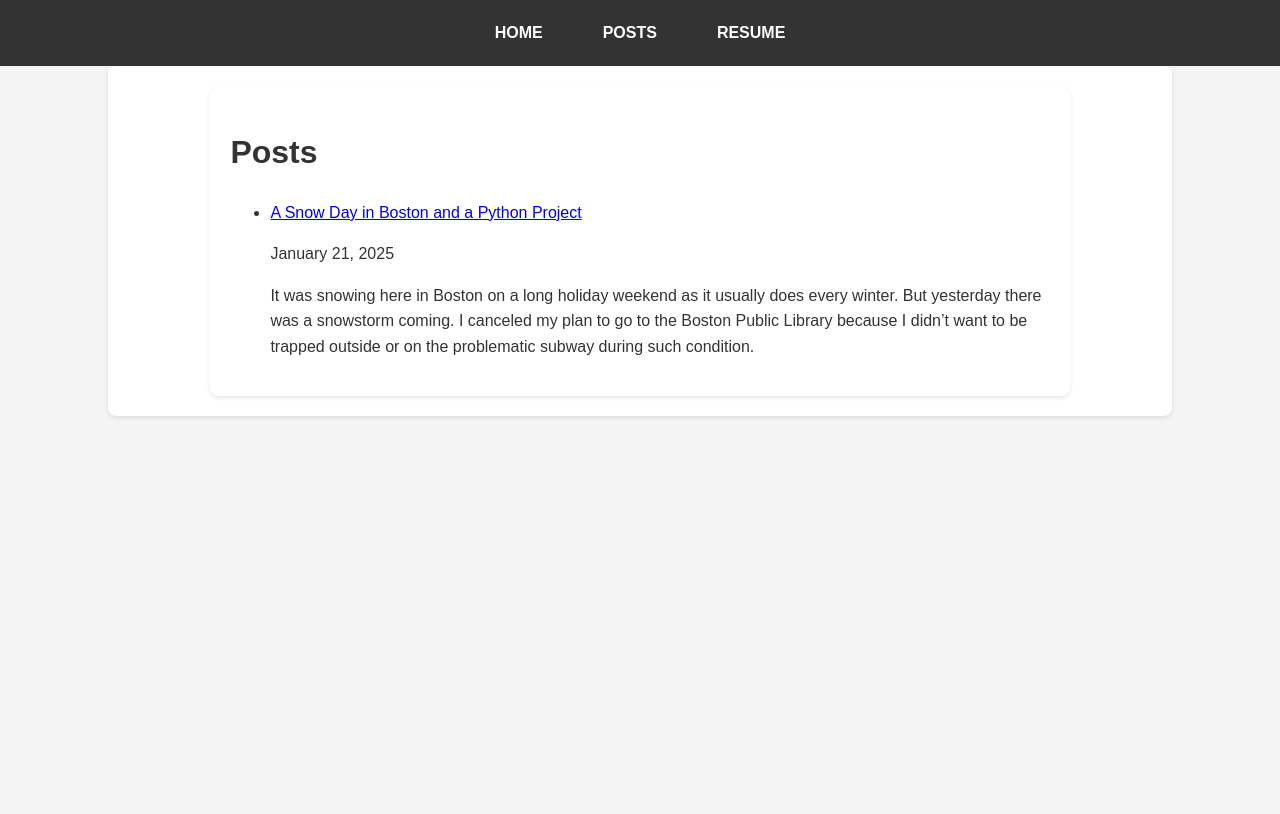
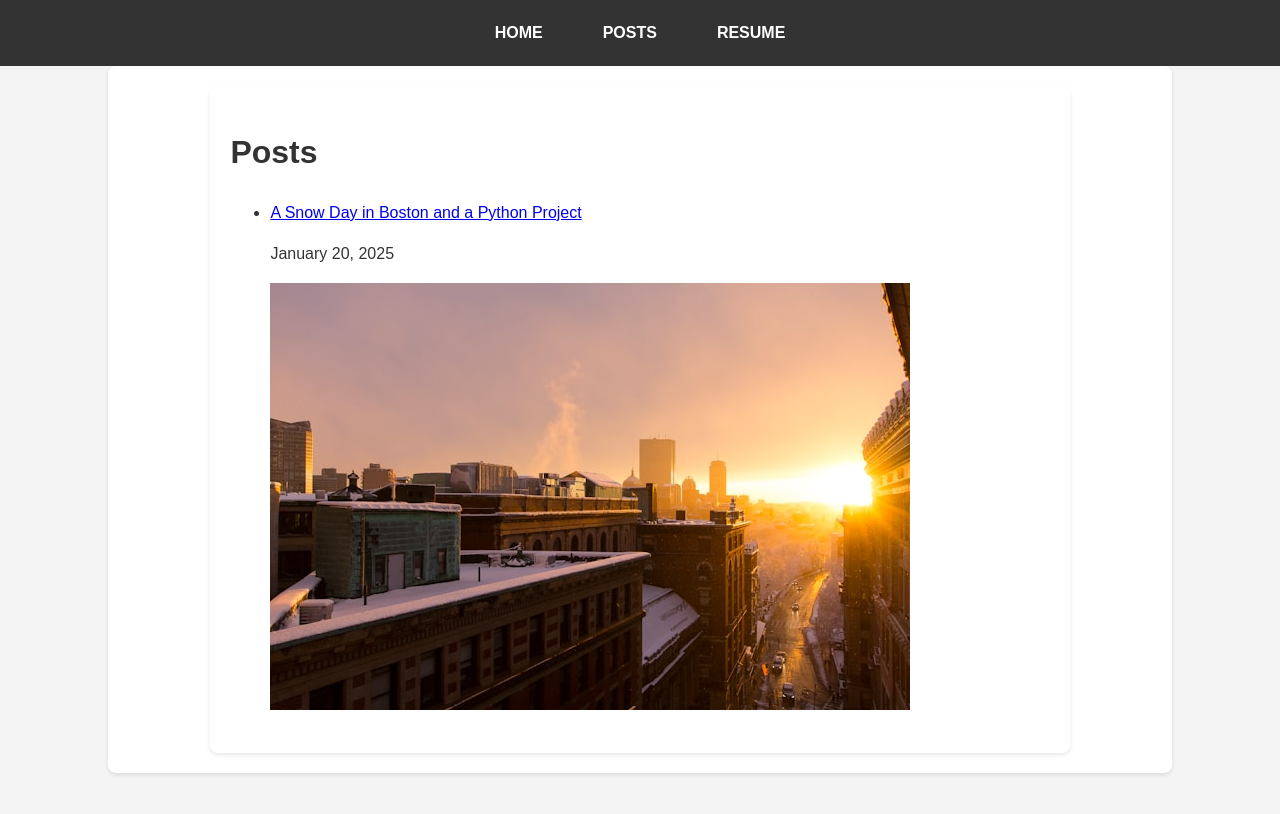
Before and after one commit to Hoale2908/hoale2908.github.io, a Jekyll site: the page built from posts.html, in a window 1280 px wide. Shown: the top 814 px of the page. Built offline with Jekyll 4.4.1, drawn with Linux system fonts in a browser that asks for light colours; some of the changed lines change nothing that is shown.

Commit message:
update post date, enhance content clarity, and add images for better engagement

```diff
--- a/_posts/2025-01-20-post-a-snow-day-in-boston-and-a-python-project.md
+++ b/_posts/2025-01-20-post-a-snow-day-in-boston-and-a-python-project.md
@@ -1,9 +1,14 @@
 ---
 layout: post
 title: "A Snow Day in Boston and a Python Project"
-date: 2025-01-21
+date: 2025-01-20
 tags: [python, data analysis, reflection]
 ---
+
+![Boston in snow](assets/img/boston-in-snow.jpg)
+
+Photo by <a href="https://unsplash.com/@mlanders87?utm_content=creditCopyText&utm_medium=referral&utm_source=unsplash">Matthew Landers</a> on <a href="https://unsplash.com/photos/aerial-photo-of-brown-concrete-buildings-under-cloudy-sky-v8UgmRa6UDg?utm_content=creditCopyText&utm_medium=referral&utm_source=unsplash">Unsplash</a>
+
 
 It was snowing here in Boston on a long holiday weekend as it usually does every winter. But yesterday there was a snowstorm coming. I canceled my plan to go to the Boston Public Library because I didn't want to be trapped outside or on the problematic subway during such condition.
 
@@ -11,9 +16,9 @@ As I stayed at home, I wondered if it has been snowing more or less over the rec
 
 ## So, what is this project?
 
-I found the Massachusetts weather data from January 2019 to August 2024 from the NOAA website. It contained more than 15 types of weather events in all MA counties, with time, location, and a few more data. Because the data can only be downloaded manually and each file can have less than 500 records, I went ahead and download the data of the last 5 years.
+I found the Massachusetts weather data from January 2019 to August 2024 from the NOAA website. It contained more than 15 types of weather events in all MA counties, with time, location, and a few more data.
 
-Here's what I found:
+Here's some interesting insights:
 
 - The weather in Boston (Suffolk county) is tough but my analysis shows that it is way tougher in Worcester, Berkshire, and Middlesex -- they are the hotspots for extreme weather in this state. Do not buy a house in Berkshire County if you don't want to face the most kinds of extreme weather: snow storms and extreme cold in the winter; floods, heat and hails in the summer; and strong winds.
 
@@ -26,15 +31,20 @@ Here's what I found:
 
 ![Heavy snows](https://github.com/Hoale2908/MA_Weather/raw/main/image-5.png)
 
+
 - Perhaps what surprised me the most was the number of events related to thunderstorm and wind. Boston truly lives up to the legend of a windy and freezing cold New England. No wonder why it is so hard for me (and my chronic sinuses) to adapt. This is a good lesson - always do a research on the weather before moving to a new city.
 
 ![Events by type](https://github.com/Hoale2908/MA_Weather/raw/main/image.png)
+
+
+The full analysis with code can be found [here](https://github.com/Hoale2908/MA_Weather/tree/main)
+
 
 ## What did I learn in term of data analysis?
 
 ### Find data sources and compiling data
 
-I started with a Google search for "snow storm data" and it led me to several websites. However, they all seemed to point to the NOAA National Centers for Environmental Information's website. They are researchers, not a commercial company so the portal was not very user-friendly. I had to manually download pieces of data in CSV, then concatenating them. I uploaded the final dataset on [Kaggle](https://www.kaggle.com/datasets/hoale2908/massachusetts-weather) so others can use it.
+I started with a Google search for "snow storm data" and it led me to several websites. However, they all seemed to point to the NOAA National Centers for Environmental Information's website. They are researchers, not a commercial company so the portal was not very user-friendly. Because the data can only be downloaded manually and each file can have less than 500 records, I went ahead and downloaded the data of the last 5 years. After joining them together, I uploaded the final dataset on [Kaggle](https://www.kaggle.com/datasets/hoale2908/massachusetts-weather) so others can use it.
 
 ### Investigate data for reclassification
 
@@ -48,4 +58,5 @@ Moreover, grouping events into larger groups were also helpful for visualization
 
 It is a common mistake to use complex charts because they look "fancy" and "smart". At first, I tried to plot the data and use all parameters available and I found it difficult to describe the main idea of the chart. This means that readers would also have a hard time grasping the idea. To fix that, I decided to only include just enough information to answer the main question and remove any parameters that make the chart look too busy.
 
-I had a great time staying warm inside and have my curiousity help me
+
+I hope you enjoy learning more about the weather in Massachusetts as much as I did.
```
Also changed, not shown: assets/img/boston-in-snow.jpg (added), 1 other file.
